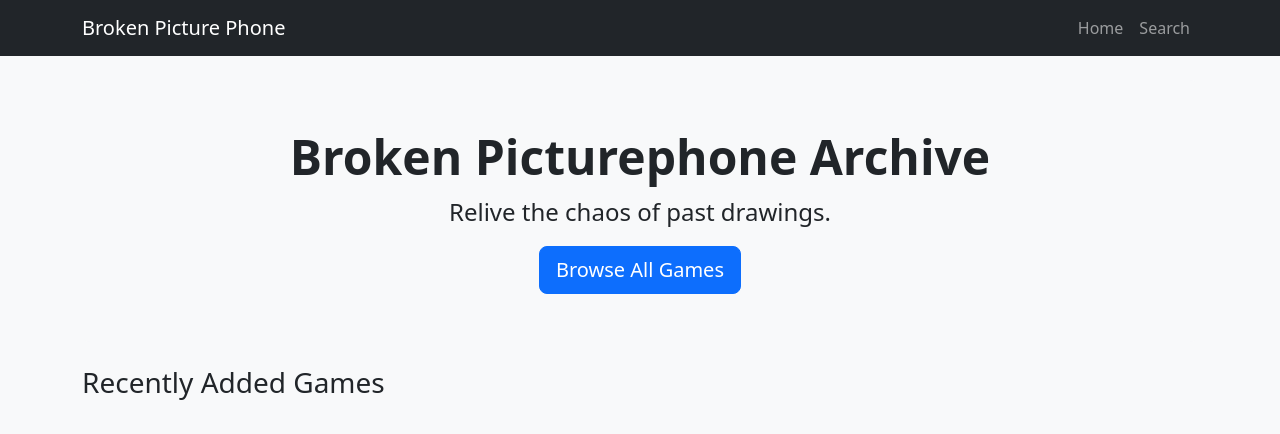
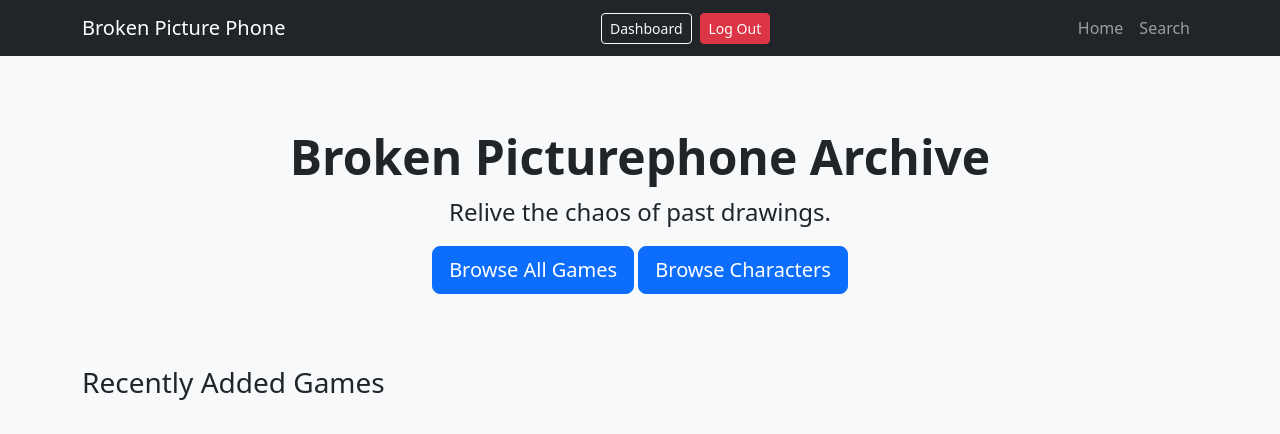
Before and after one commit to basilicon/bpp-archive, a Flask app: page / in a window 1280 px wide. Shown: the top 434 px of the page. Run offline with Flask 3, Linux system fonts and the light colour scheme; the visitor is signed in with stand-in values (Sample User, id 1); data that the repository does not hold is empty; some libraries are stand-ins or nearby versions.

Commit message:
added logout and character list

```diff
--- a/app.py
+++ b/app.py
@@ -106,6 +106,16 @@ def user_detail(user_id):
     aliases_ids = [a.id for a in user.aliases]
     drawn_pages = Page.query.filter(Page.alias_id.in_(aliases_ids), Page.type == 'image').all()
     return render_template('user_detail.html', user=user, drawings=drawn_pages)
+
+@app.route('/characters')
+def character_list():
+    page = request.args.get('page', 1, type=int)
+    # Sort by name alphabetically
+    pagination = Character.query.order_by(Character.name.asc()).paginate(
+        page=page, per_page=12, error_out=False
+    )
+    characters = pagination.items
+    return render_template('character_list.html', characters=characters, pagination=pagination)
 
 @app.route('/character/<int:char_id>')
 def character_detail(char_id):
@@ -436,6 +446,12 @@ def edit_game_name(game_id):
 
     return redirect(url_for('game_detail', game_id=game.id))
 
+@app.route('/logout', methods=['POST'])
+def logout():
+    session.clear()
+    flash("Logged out successfully.")
+    return redirect(url_for('index'))
+
 @event.listens_for(Page, 'after_delete')
 def delete_page_file(mapper, connection, target):
     if target.type == 'image' and target.content_url:
--- a/templates/base.html
+++ b/templates/base.html
@@ -27,6 +27,21 @@
                 <span class="navbar-toggler-icon"></span>
             </button>
             <div class="collapse navbar-collapse" id="navbarNav">
+                <div class="d-flex align-items-center ms-auto">
+                    {% if session.get('is_admin') %}
+                        <a href="{{ url_for('admin_dashboard') }}" class="btn btn-sm btn-outline-light me-2">Dashboard</a>
+                        <form action="{{ url_for('logout') }}" method="POST" class="mb-0">
+                            <button type="submit" class="btn btn-sm btn-danger">Log Out</button>
+                        </form>
+                    {% else %}
+                        <form action="{{ url_for('admin_auth') }}" method="POST" class="d-flex gap-2 mb-0">
+                            <input type="password" name="admin_key" class="form-control form-control-sm"
+                                placeholder="Admin Key" aria-label="Login" required>
+                            <button type="submit" class="btn btn-sm btn-primary">Login</button>
+                        </form>
+                    {% endif %}
+                </div>
+
                 <ul class="navbar-nav ms-auto">
                     <li class="nav-item"><a class="nav-link" href="{{ url_for('index') }}">Home</a></li>
                     <li class="nav-item"><a class="nav-link" href="{{ url_for('search') }}">Search</a></li>
--- a/templates/index.html
+++ b/templates/index.html
@@ -4,6 +4,7 @@
     <h1 class="display-5 fw-bold">Broken Picturephone Archive</h1>
     <p class="fs-4">Relive the chaos of past drawings.</p>
     <a href="{{ url_for('game_list') }}" class="btn btn-primary btn-lg">Browse All Games</a>
+    <a href="{{ url_for('character_list') }}" class="btn btn-primary btn-lg">Browse Characters</a>
 </div>
 
 <h3>Recently Added Games</h3>
```
Also changed, not shown: templates/character_list.html (added, +42 -0 lines).
